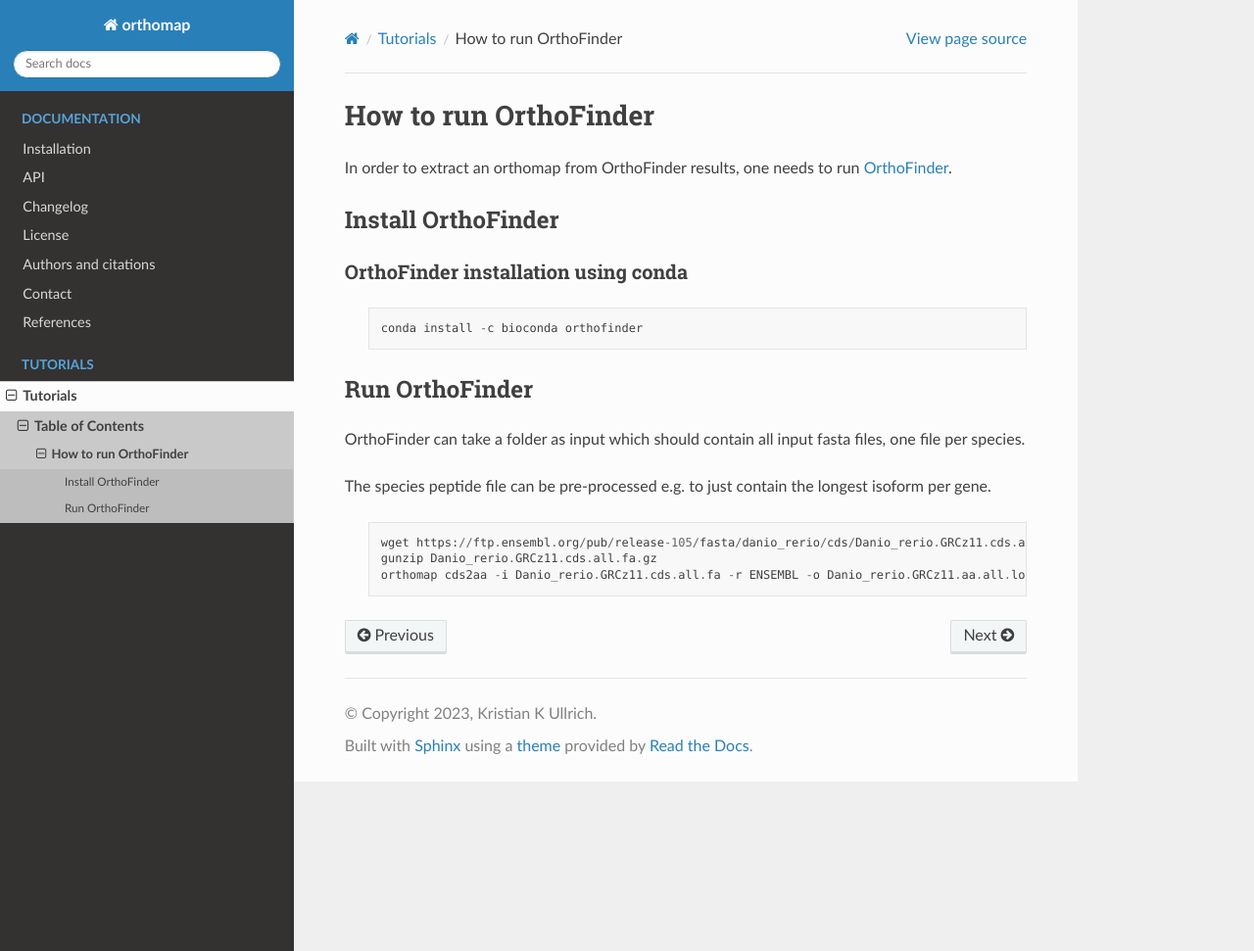
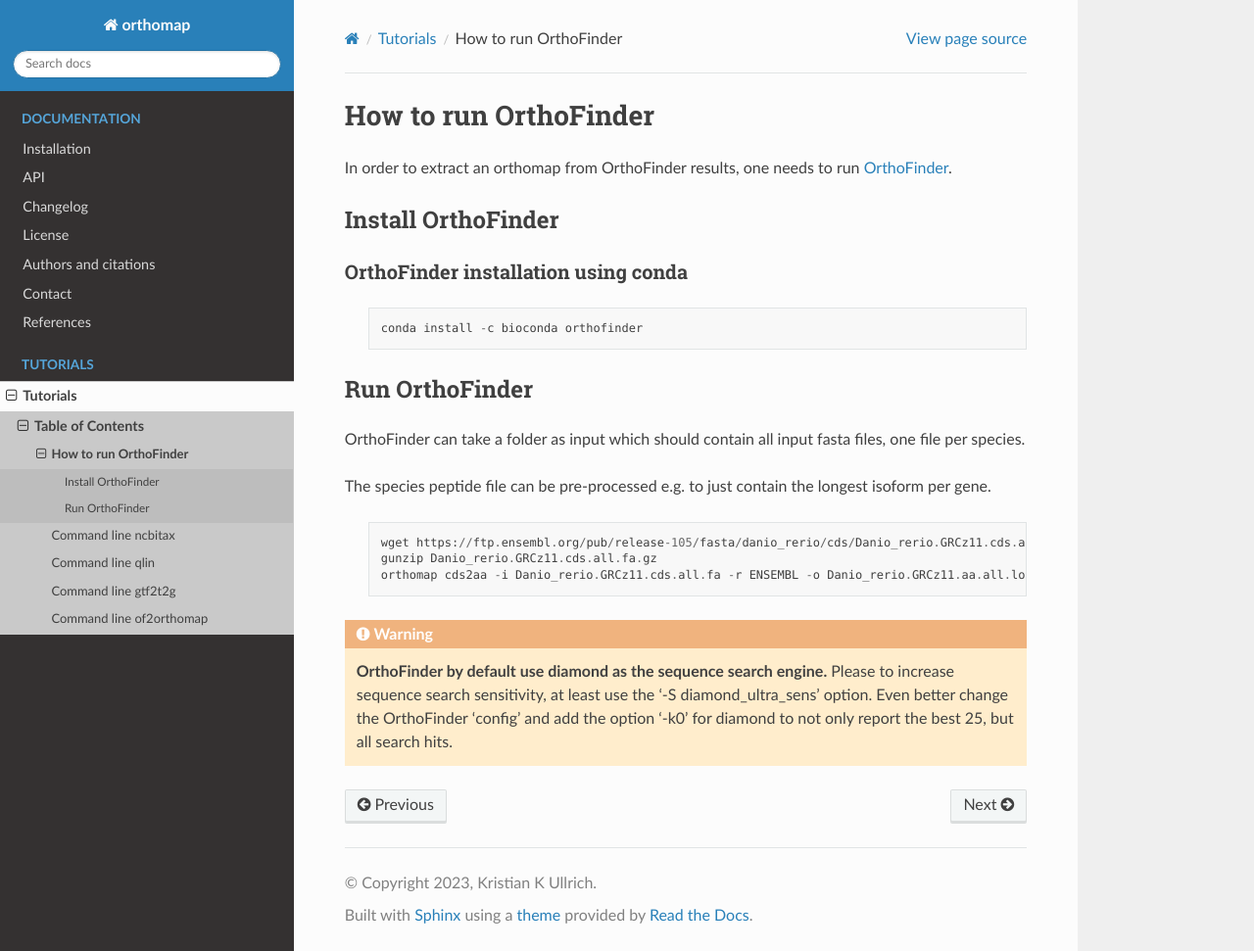
Before and after one commit to kullrich/orthomap, a Sphinx documentation site: the page built from docs/tutorials/orthofinder.rst, in a window 1280 px wide and 971 px high. Shown: the whole window at 98% size. Built offline with Sphinx 7.4.7 and the Read the Docs theme 2.0.0, drawn with Linux system fonts in a browser that asks for light colours; formulas are drawn with MathJax 3.

Commit message:
# update docs

```diff
--- /dev/null
+++ b/docs/tutorials/commandline.cds2aa.rst
@@ -0,0 +1,4 @@
+.. _cds2aa_cmd:
+
+Command line cds2aa
+===================
--- a/docs/tutorials/commandline.gtf2t2g.rst
+++ b/docs/tutorials/commandline.gtf2t2g.rst
@@ -0,0 +1,4 @@
+.. _gtf2t2g_cmd:
+
+Command line gtf2t2g
+====================
--- a/docs/tutorials/commandline.ncbitax.rst
+++ b/docs/tutorials/commandline.ncbitax.rst
@@ -0,0 +1,4 @@
+.. _ncbitax_cmd:
+
+Command line ncbitax
+====================
--- a/docs/tutorials/commandline.of2orthomap.rst
+++ b/docs/tutorials/commandline.of2orthomap.rst
@@ -0,0 +1,4 @@
+.. _of2orthomap_cmd:
+
+Command line of2orthomap
+========================
--- a/docs/tutorials/commandline.qlin.rst
+++ b/docs/tutorials/commandline.qlin.rst
@@ -0,0 +1,4 @@
+.. _qlin_cmd:
+
+Command line qlin
+=================
--- a/docs/tutorials/orthofinder.rst
+++ b/docs/tutorials/orthofinder.rst
@@ -27,3 +27,7 @@
       wget https://ftp.ensembl.org/pub/release-105/fasta/danio_rerio/cds/Danio_rerio.GRCz11.cds.all.fa.gz
       gunzip Danio_rerio.GRCz11.cds.all.fa.gz
       orthomap cds2aa -i Danio_rerio.GRCz11.cds.all.fa -r ENSEMBL -o Danio_rerio.GRCz11.aa.all.longest.fa
+
+.. warning::
+   **OrthoFinder by default use diamond as the sequence search engine.** Please to increase sequence search sensitivity, at least use the '-S diamond_ultra_sens' option.
+   Even better change the OrthoFinder 'config' and add the option '-k0' for diamond to not only report the best 25, but all search hits.
```
Also changed, not shown: 2 other files.
